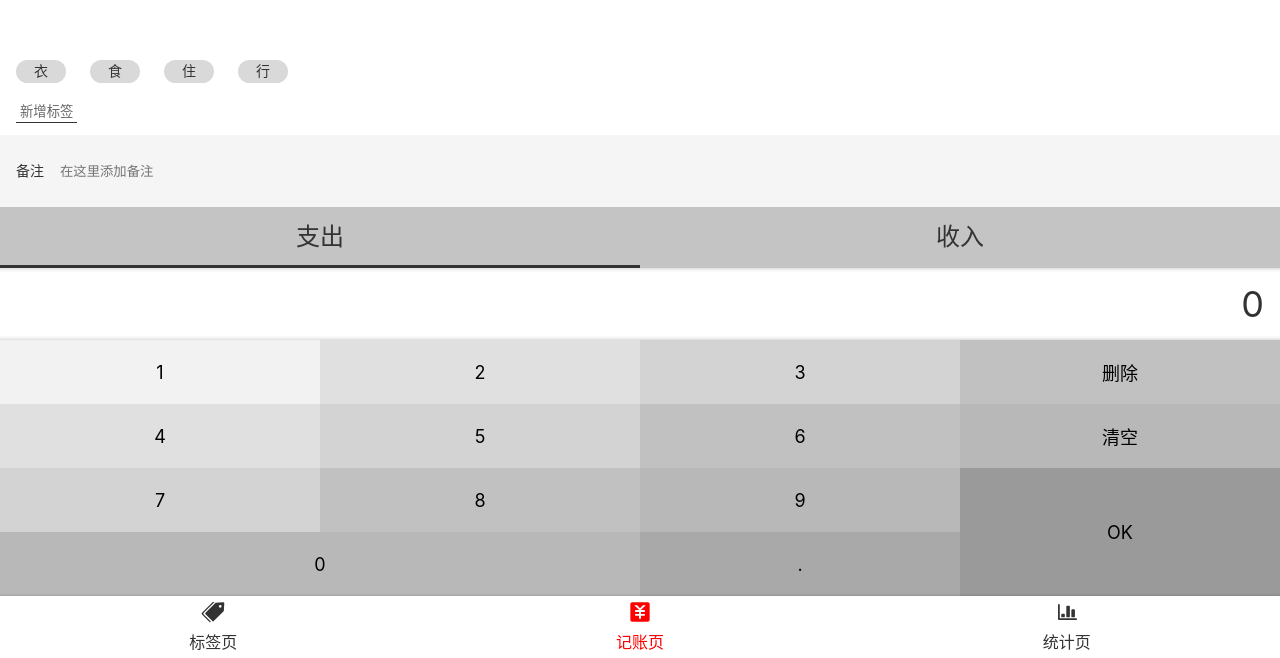
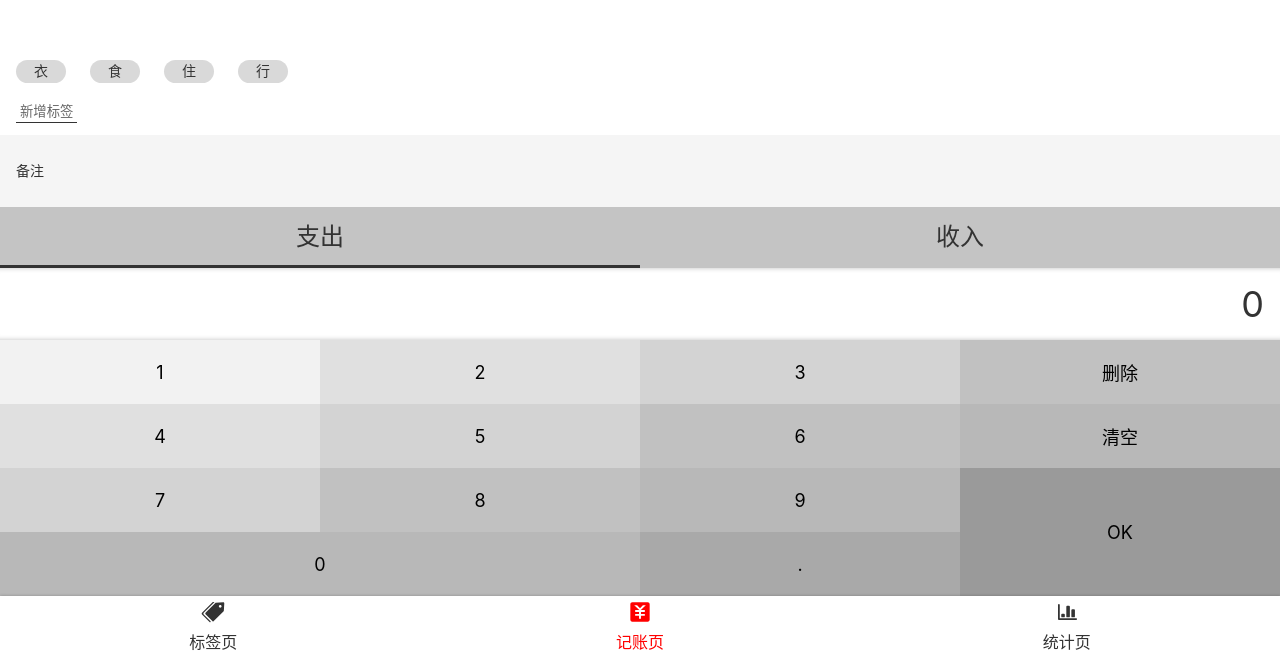
Before and after one commit to JimmeyCheung/morney-react, a React app: page /#/money in a window 1280 px wide. Shown: the part 142-800 px from the top of the page. Built offline with nearby package versions, Linux system fonts and the light colour scheme.

Commit message:
抽离Button和Input组件

```diff
--- /dev/null
+++ b/src/components/Button.tsx
@@ -0,0 +1,9 @@
+import styled from 'styled-components';
+
+const Button = styled.button`
+  font-size: 18px; border: none; padding: 8px 12px;
+  background: #f60; border-radius: 4px;
+  color: white;
+`;
+
+export { Button }
--- a/src/components/Icon.tsx
+++ b/src/components/Icon.tsx
@@ -2,7 +2,7 @@ import React from 'react';
 import styled from 'styled-components';
 
 type Props = {
-    name: string
+    name?: string
 }
 const SvgWrapper = styled.div`
     .icon{
@@ -19,7 +19,7 @@ const Icon = (props: Props) => {
     return (
         <SvgWrapper>
             <svg className="icon">
-                <use xlinkHref={'#' + props.name} />
+                {props.name && <use xlinkHref={'#' + props.name} />}
             </svg>
         </SvgWrapper>
     );
--- /dev/null
+++ b/src/components/Input.tsx
@@ -0,0 +1,30 @@
+import React from 'react';
+import styled from 'styled-components';
+
+const Label = styled.label`
+    display:flex;
+    align-items: center;
+    > span { margin-right: 16px; white-space: nowrap; }
+    > input {
+      display:block;
+      width: 100%;
+      height: 72px;
+      background: none;
+      border: none;
+    }
+`;
+
+type Props = {
+    label: string;
+} & React.InputHTMLAttributes<HTMLInputElement>;
+const Input: React.FC<Props> = (props) => {
+    const { label, children, ...rest } = props;
+    return (
+        <Label>
+            <span>{props.label}</span>
+            <input {...rest} />
+        </Label>
+    );
+};
+
+export { Input };
--- a/src/views/Money/NoteSection.tsx
+++ b/src/views/Money/NoteSection.tsx
@@ -1,25 +1,12 @@
 import styled from "styled-components";
-import React, { useState, useRef } from "react";
+import React, { ChangeEventHandler, useRef } from 'react';
+import { Input } from 'components/Input';
 
 const Wrapper = styled.section`
   background: #f5f5f5;
   padding: 0 16px;
   font-size: 14px;
-  > label {
-    display: flex;
-    align-items: center;
-    > span {
-      margin-right: 16px;
-      white-space: nowrap;
-    }
-    > input {
-      display: block;
-      width: 100%;
-      height: 72px;
-      background: none;
-      border: none;
-    }
-  }
+
 `;
 type Props = {
   value: string;
@@ -27,24 +14,12 @@ type Props = {
 };
 const NoteSection: React.FC<Props> = (props) => {
   const note = props.value;
-  const refInput = useRef<HTMLInputElement>(null);
-  const onBlur = () => {
-    if (refInput.current !== null) {
-      props.onChange(refInput.current.value);
-    }
+  const onChange: ChangeEventHandler<HTMLInputElement> = (e) => {
+    props.onChange(e.target.value);
   };
   return (
     <Wrapper>
-      <label>
-        <span>备注</span>
-        <input
-          type="text"
-          placeholder="在这里添加备注"
-          ref={refInput}
-          defaultValue={note}
-          onBlur={onBlur}
-        />
-      </label>
+      <Input label="备注" type="text" value={note} onChange={onChange} />
     </Wrapper>
   );
 };
--- a/src/views/Money/NumberPadSection.tsx
+++ b/src/views/Money/NumberPadSection.tsx
@@ -1,4 +1,4 @@
-import React, { useState } from "react";
+import React from "react";
 import { Wrapper } from "./NumberPadSection/Wrapper";
 import { generateOutput } from "./NumberPadSection/generateOutput";
 
--- a/src/views/Tag.tsx
+++ b/src/views/Tag.tsx
@@ -1,14 +1,43 @@
 import React from "react";
-import { useTags } from "../useTags";
+import { useTags } from "useTags";
 import { useParams } from "react-router-dom";
+import Layout from 'components/Layout';
+import Icon from 'components/Icon';
+import { Button } from 'components/Button';
+import styled from 'styled-components';
 
 type Params = {
   id: string;
 };
+const Topbar = styled.header`
+  display:flex;
+  justify-content: space-between;
+  align-items: center;
+  line-height: 20px;
+  padding: 14px;
+  background:white;
+`;
 const Tag: React.FC = (props) => {
   const { findTag } = useTags();
   let { id } = useParams<Params>();
   const tag = findTag(parseInt(id));
-  return <div>{tag.name}</div>;
+  return (
+    <Layout>
+      <Topbar>
+        <Icon name="left" />
+        <span>编辑标签</span>
+        <Icon />
+      </Topbar>
+      <div>
+        <label>
+          <span>标签名</span>
+          <input type="text" placeholder="标签名" />
+        </label>
+      </div>
+      <div>
+        <Button>删除标签</Button>
+      </div>
+    </Layout>
+  );
 };
 export { Tag };
--- a/src/views/tags.tsx
+++ b/src/views/tags.tsx
@@ -1,9 +1,10 @@
 import Layout from "../components/Layout";
 import React from "react";
-import { useTags } from "useTags";
+import { useTags } from 'useTags';
 import styled from "styled-components";
-import Icon from "../components/Icon";
-import { Link } from "react-router-dom";
+import Icon from "components/Icon";
+import { Link } from "react-router-dom"
+import { Button } from 'components/Button';
 
 const TagList = styled.ol`
   font-size: 16px;
@@ -20,14 +21,6 @@ const TagList = styled.ol`
       align-items: center;
     }
   }
-`;
-const Button = styled.button`
-  font-size: 18px;
-  border: none;
-  padding: 8px 12px;
-  background: #f60;
-  border-radius: 4px;
-  color: white;
 `;
 const Center = styled.div`
   display: flex;
```
Lines whose indentation alone changed are shown as unchanged.
